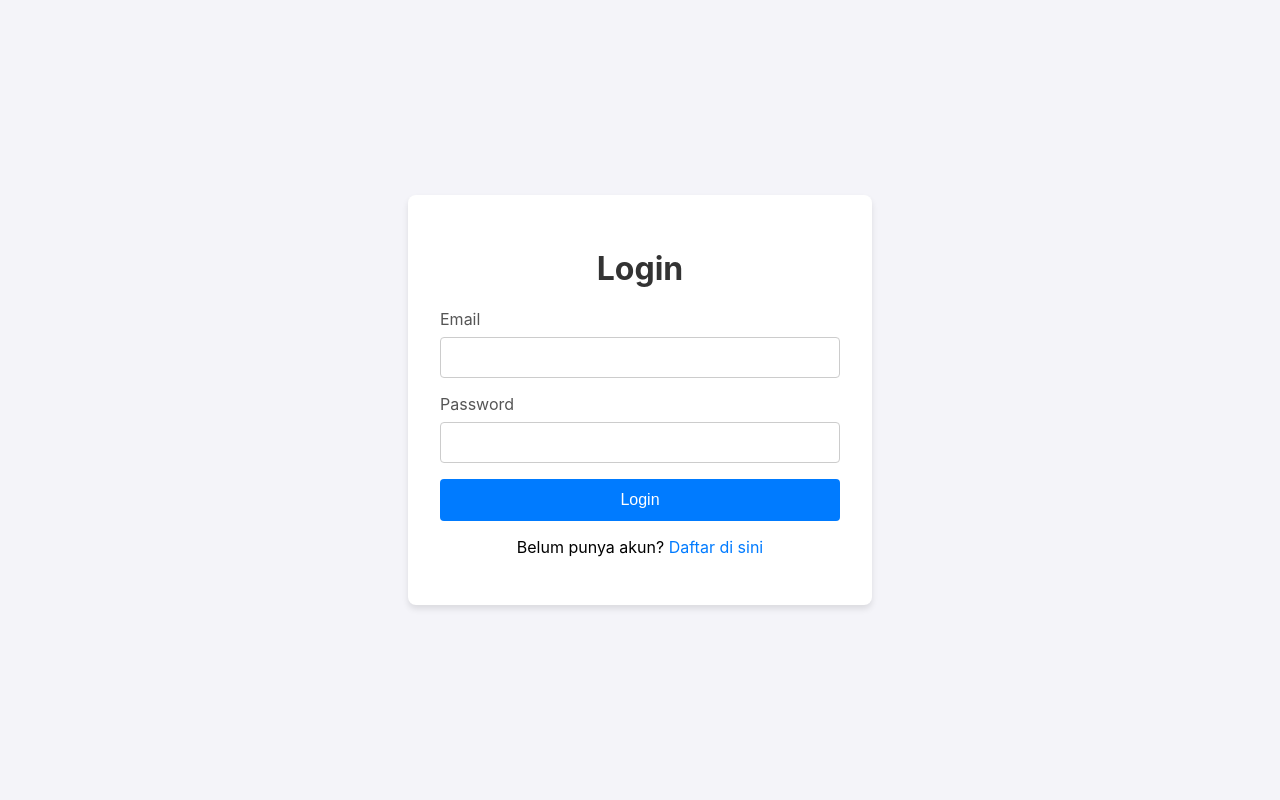
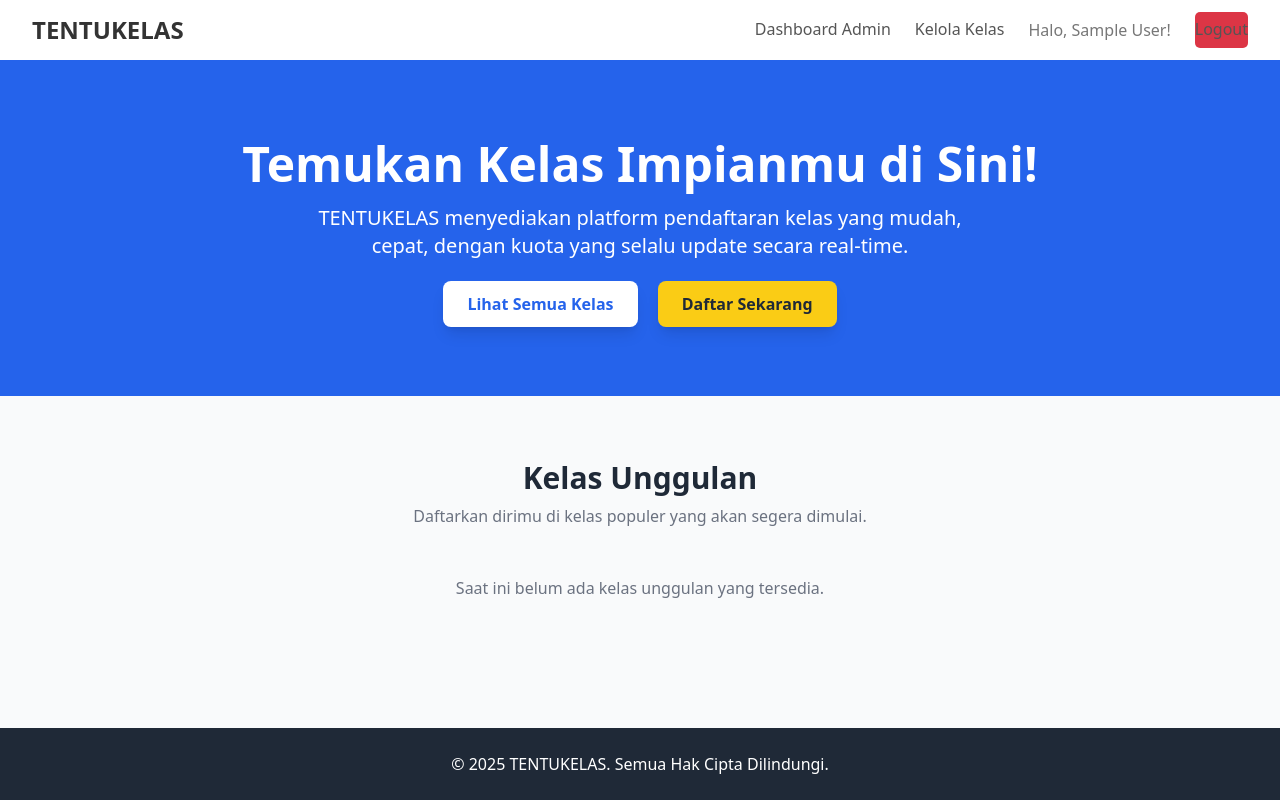
Before and after one commit to wonderkid99/tentukelas, a PHP site: page / in a window 1280 px wide. Run offline with PHP 8.4, Linux system fonts and the light colour scheme; the visitor is signed in with stand-in values (Sample User, id 1); tables that the repository leaves empty hold one stand-in row (values such as "Sample post"); some libraries are stand-ins or nearby versions.

Commit message:
add home.php

```diff
--- a/public/index.php
+++ b/public/index.php
@@ -11,12 +11,13 @@ require_once __DIR__ . '/../src/Controllers/ClassController.php';
 require_once __DIR__ . '/../src/Controllers/UserController.php';
 require_once __DIR__ . '/../src/Controllers/RegistrationController.php';
 require_once __DIR__ . '/../src/Controllers/DashboardController.php';
+require_once __DIR__ . '/../src/Controllers/HomeController.php';
 
 // Router dengan Access Control
-$page = $_GET['page'] ?? 'login'; // Halaman default sekarang adalah login
+$page = $_GET['page'] ?? 'home'; // Halaman default sekarang adalah login
 
 // Halaman publik yang bisa diakses tanpa login
-$public_pages = ['login', 'register'];
+$public_pages = ['login', 'register', 'home'];
 
 // Jika halaman yang diminta bukan halaman publik dan user belum login, paksa ke halaman login
 if (!in_array($page, $public_pages) && !Auth::isLoggedIn()) {
@@ -26,6 +27,10 @@ if (!in_array($page, $public_pages) && !Auth::isLoggedIn()) {
 
 switch ($page) {
     // --- Rute Publik ---
+    case 'home':
+        $homeController = new HomeController();
+        $homeController->index();
+        break;
     case 'login':
         $userController = new UserController();
         $userController->login();
--- /dev/null
+++ b/src/Controllers/HomeController.php
@@ -0,0 +1,16 @@
+<?php
+require_once __DIR__ . '/../Models/ClassModel.php';
+
+class HomeController {
+    /**
+     * Menampilkan halaman utama (landing page).
+     */
+    public function index() {
+        $classModel = new ClassModel();
+        // Ambil 3 kelas yang akan segera dimulai sebagai kelas unggulan
+        $featuredClasses = $classModel->getFeaturedClasses(3);
+
+        // Memuat view dan mengirimkan data kelas unggulan
+        require_once __DIR__ . '/../Views/home.php';
+    }
+}
--- a/src/Views/admin/classes/index.php
+++ b/src/Views/admin/classes/index.php
@@ -43,6 +43,8 @@
       }
     </style>
   </head>
+<?php require_once __DIR__ . '/../../layouts/navbar.php'; ?>
+
   <body>
     <div class="container">
       <div class="header">
--- /dev/null
+++ b/src/Views/home.php
@@ -0,0 +1,57 @@
+<!DOCTYPE html>
+<html lang="id">
+<head>
+    <meta charset="UTF-8">
+    <meta name="viewport" content="width=device-width, initial-scale=1.0">
+    <title>Selamat Datang di TENTUKELAS</title>
+    <script src="https://cdn.tailwindcss.com"></script>
+</head>
+<body class="bg-gray-50">
+
+    <?php require_once __DIR__ . '/layouts/navbar.php'; ?>
+
+    <header class="bg-blue-600 text-white">
+        <div class="container mx-auto text-center py-20 px-6">
+            <h1 class="text-4xl md:text-5xl font-bold mb-4">Temukan Kelas Impianmu di Sini!</h1>
+            <p class="text-lg md:text-xl mb-8 max-w-2xl mx-auto">TENTUKELAS menyediakan platform pendaftaran kelas yang mudah, cepat, dengan kuota yang selalu update secara real-time.</p>
+            <div class="space-x-4">
+                <a href="index.php?page=student-dashboard" class="bg-white text-blue-600 font-semibold py-3 px-6 rounded-lg shadow-lg hover:bg-gray-100 transition duration-300">Lihat Semua Kelas</a>
+                <a href="index.php?page=register" class="bg-yellow-400 text-gray-800 font-semibold py-3 px-6 rounded-lg shadow-lg hover:bg-yellow-300 transition duration-300">Daftar Sekarang</a>
+            </div>
+        </div>
+    </header>
+
+    <main class="container mx-auto py-16 px-6">
+        <section>
+            <h2 class="text-3xl font-bold text-center text-gray-800 mb-2">Kelas Unggulan</h2>
+            <p class="text-center text-gray-500 mb-12">Daftarkan dirimu di kelas populer yang akan segera dimulai.</p>
+
+            <div class="grid md:grid-cols-2 lg:grid-cols-3 gap-8">
+                <?php if (!empty($featuredClasses)): ?>
+                    <?php foreach ($featuredClasses as $class): ?>
+                        <div class="bg-white rounded-lg shadow-lg overflow-hidden transform hover:-translate-y-2 transition duration-300">
+                            <div class="p-6">
+                                <h3 class="text-xl font-bold text-gray-800 mb-2"><?= htmlspecialchars($class['class_name']) ?></h3>
+                                <p class="text-gray-600 mb-4 h-24 overflow-hidden"><?= htmlspecialchars(substr($class['description'], 0, 100)) ?>...</p>
+                                <div class="text-sm text-gray-500">
+                                    <p><strong>Mulai:</strong> <?= date('d M Y', strtotime($class['start_date'])) ?></p>
+                                </div>
+                            </div>
+                            <div class="bg-gray-50 p-4">
+                                <a href="index.php?page=student-dashboard" class="text-blue-600 font-semibold hover:underline">Lihat Detail & Daftar</a>
+                            </div>
+                        </div>
+                    <?php endforeach; ?>
+                <?php else: ?>
+                    <p class="text-center text-gray-500 col-span-3">Saat ini belum ada kelas unggulan yang tersedia.</p>
+                <?php endif; ?>
+            </div>
+        </section>
+    </main>
+
+    <footer class="bg-gray-800 text-white text-center py-6 mt-16">
+        <p>&copy; <?= date('Y') ?> TENTUKELAS. Semua Hak Cipta Dilindungi.</p>
+    </footer>
+
+</body>
+</html>
--- /dev/null
+++ b/src/Views/layouts/navbar.php
@@ -0,0 +1,78 @@
+<?php
+// Pastikan session sudah dimulai di index.php, jadi kita bisa langsung pakai
+$isLoggedIn = Auth::isLoggedIn();
+$isAdmin = Auth::isAdmin();
+$userName = $_SESSION['user_name'] ?? '';
+?>
+
+<style>
+    .main-navbar {
+        background-color: #fff;
+        box-shadow: 0 2px 4px rgba(0,0,0,0.1);
+        padding: 0 2rem;
+        display: flex;
+        justify-content: space-between;
+        align-items: center;
+        height: 60px;
+    }
+    .main-navbar .logo {
+        font-weight: bold;
+        font-size: 1.5rem;
+        color: #333;
+        text-decoration: none;
+    }
+    .main-navbar .nav-links {
+        display: flex;
+        align-items: center;
+        gap: 1.5rem;
+    }
+    .main-navbar .nav-links a {
+        text-decoration: none;
+        color: #555;
+        font-weight: 500;
+        padding: 5px 0;
+        border-bottom: 2px solid transparent;
+        transition: color 0.3s, border-bottom-color 0.3s;
+    }
+    .main-navbar .nav-links a:hover,
+    .main-navbar .nav-links a.active {
+        color: #007bff;
+        border-bottom-color: #007bff;
+    }
+    .main-navbar .user-info {
+        color: #777;
+    }
+    .main-navbar .btn-logout {
+        background-color: #dc3545;
+        color: #fff;
+        padding: 8px 15px;
+        border-radius: 5px;
+        text-decoration: none;
+    }
+     .main-navbar .btn-logout:hover {
+        background-color: #c82333;
+        border-bottom-color: transparent;
+    }
+</style>
+
+<nav class="main-navbar">
+    <a href="index.php?page=home" class="logo">TENTUKELAS</a>
+
+    <div class="nav-links">
+        <?php if (!$isLoggedIn): ?>
+            <a href="index.php?page=login">Login</a>
+            <a href="index.php?page=register">Register</a>
+        <?php else: ?>
+            <?php if ($isAdmin): ?>
+                <a href="index.php?page=admin-dashboard">Dashboard Admin</a>
+                <a href="index.php?page=admin-classes">Kelola Kelas</a>
+            <?php else: ?>
+                <a href="index.php?page=student-dashboard">Semua Kelas</a>
+                <a href="index.php?page=my-classes">Kelas Saya</a>
+            <?php endif; ?>
+
+            <span class="user-info">Halo, <?= htmlspecialchars($userName) ?>!</span>
+            <a href="index.php?page=logout" class="btn-logout">Logout</a>
+        <?php endif; ?>
+    </div>
+</nav>
```
Also changed, not shown: src/Models/ClassModel.php (+26 -1 lines), src/Views/admin/dashboard.php (+16 -2 lines), src/Views/student/dashboard.php (+1 -9 lines), src/Views/student/my_classes.php (+1 -8 lines), 1 other file.
